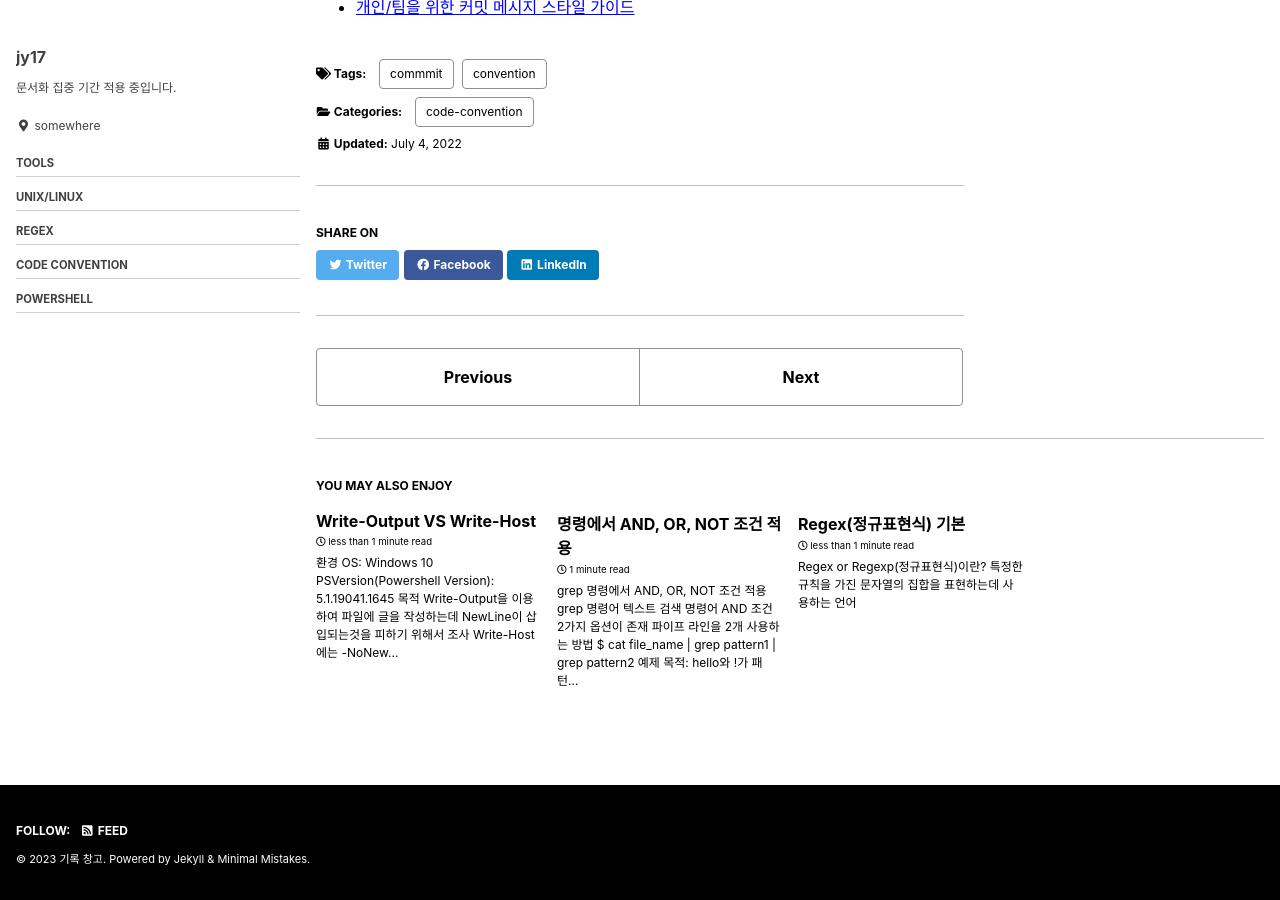
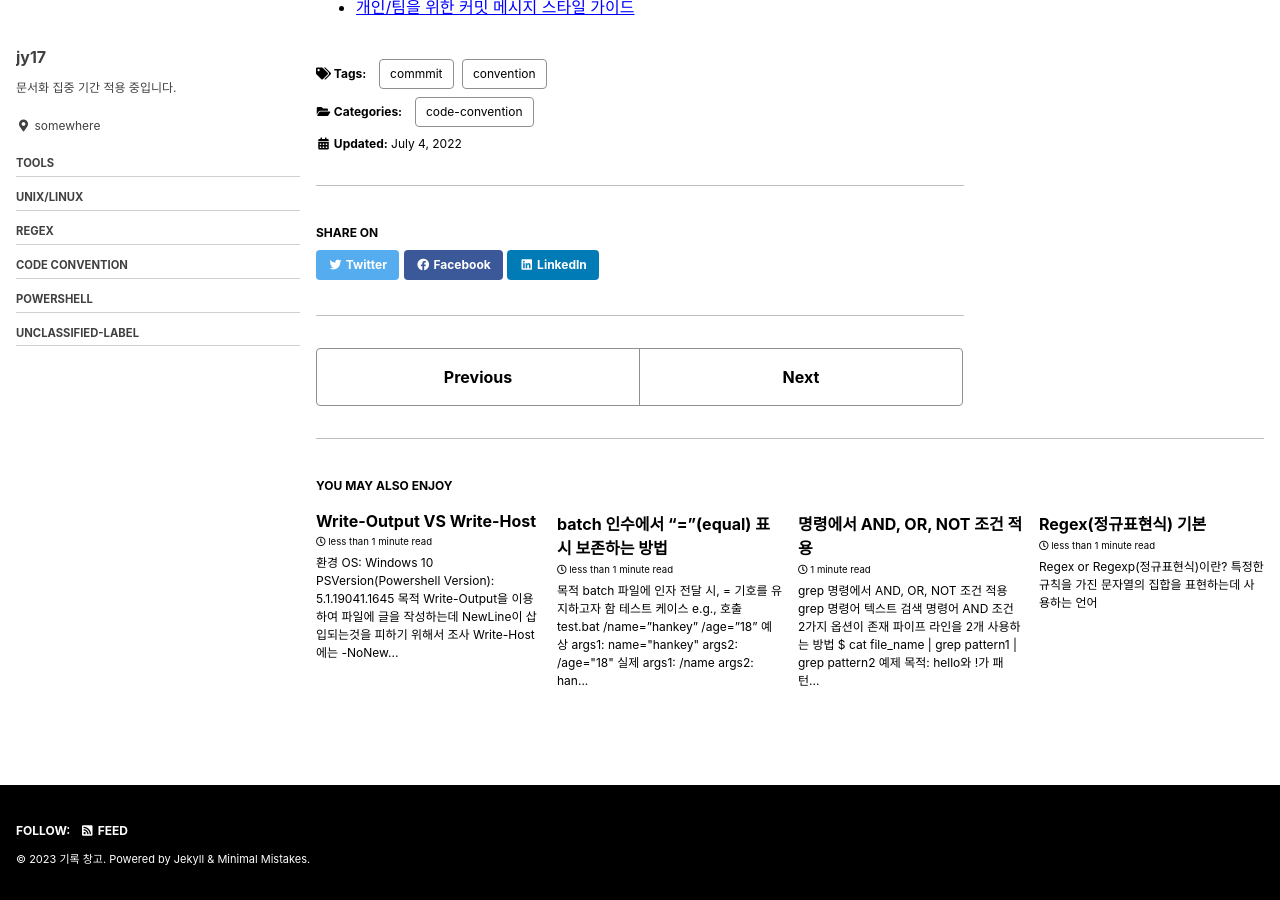
Before and after one commit to jy00017/jy00017.github.io, a Jekyll site: the page built from code-convention/_posts/2022-07-04-commit-msg-baisc.md, in a window 1280 px wide and 900 px high, scrolled down 898 px. Built offline with Jekyll 4.4.1, drawn with Linux system fonts in a browser that asks for light colours; cached includes are drawn as plain includes.

Commit message:
docs: "batch 인수에서 "=(equal)' 표시 보존하는 방법" 포스팅 작성

````diff
--- a/_data/navigation.yml
+++ b/_data/navigation.yml
@@ -25,3 +25,5 @@ main-sidebar:
     url: "/code-convention"
   - title: "PowerShell"
     url: "/PowerShell"
+  - title: "unclassified-label"
+    url: "/unclassified-label"
--- /dev/null
+++ b/unclassified-label/_posts/2023-02-08-preserving-equal-characters-batch.md
@@ -0,0 +1,52 @@
+---
+title: "batch 인수에서 \"=\"(equal) 표시 보존하는 방법"
+date: 2022-07-10
+categories: ['unclassified label']
+tags: ['batch']
+---
+
+# 목적
+batch 파일에 인자 전달 시, **=** 기호를 유지하고자 함
+
+## 테스트 케이스
+e.g., 호출
+**test.bat /name="hankey" /age="18"**
+
+## 예상
+```
+args1: name="hankey"
+args2: /age="18"
+```
+## 실제
+```
+args1: /name
+args2: hankey
+```
+
+# 원인
+batch 파일에서는 등호(=), 세미클론(;), 콤마(,), 스페이스와 탭까지 구분 문자열로 사용
+
+# 우회방법
+## 필수
+**인수를 전달 시, 전체 범위에 대해서 ""(쌍따옴표)로 감싸준다**
+
+e.g., test.bat "/name="hankey"" "/age="18""
+
+### 결과
+```
+args1: "/name="hankey""
+args2: "/age="18""
+```
+## 옵션
+인자를 감싸고 있는 쌍다옴표를 제거하는 방법
+* 인자를 받는 배치파일에 ~를 추가함
+
+c.g.,
+```
+@echo off
+
+echo args1: %1
+echo args2: %2
+```
+# 참고
+[Preserving "=" (equal) characters in batch file parameters(참고날짜:2023.02.08)](https://stackoverflow.com/questions/20572424/preserving-equal-characters-in-batch-file-parameters)
````
